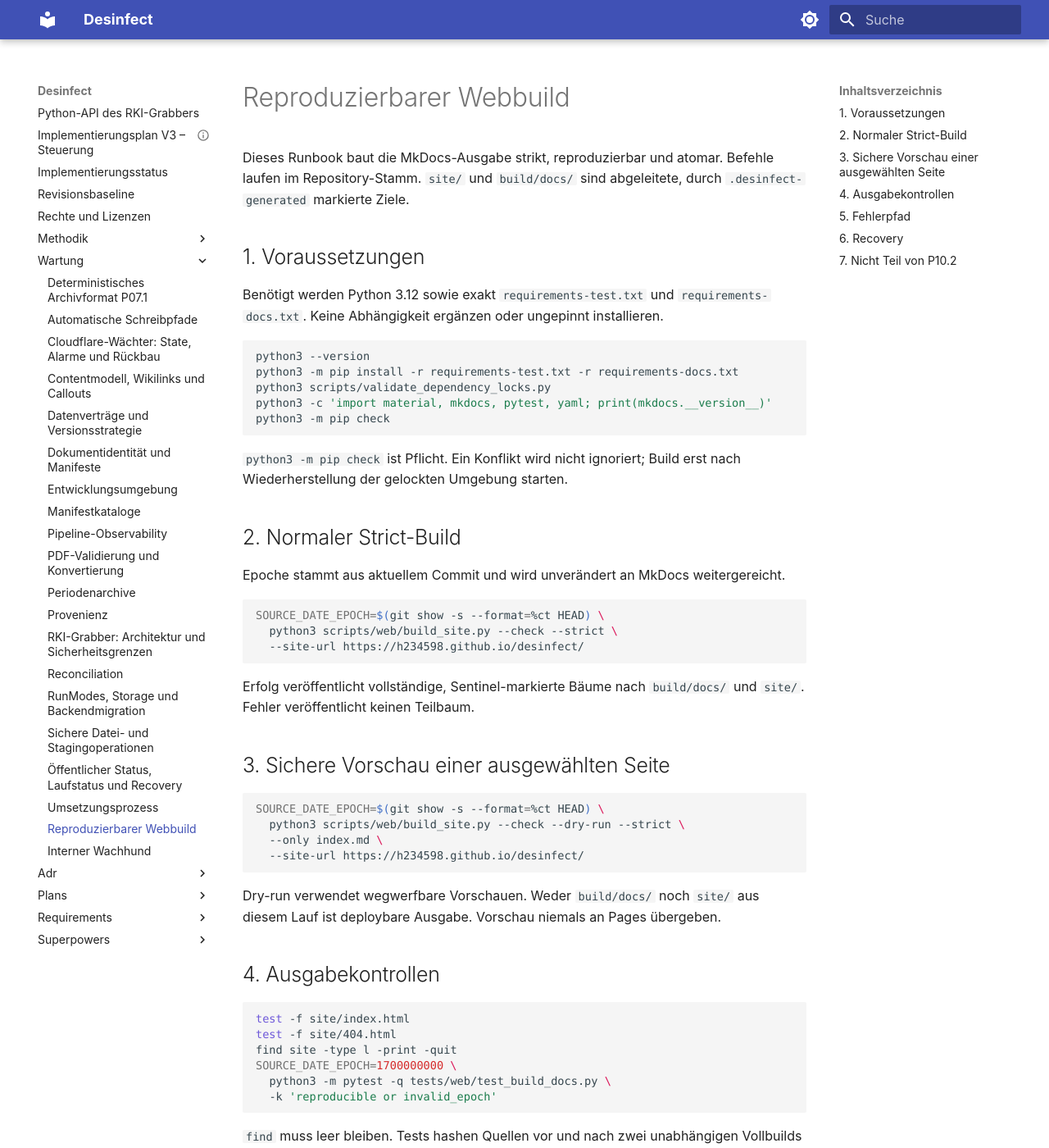
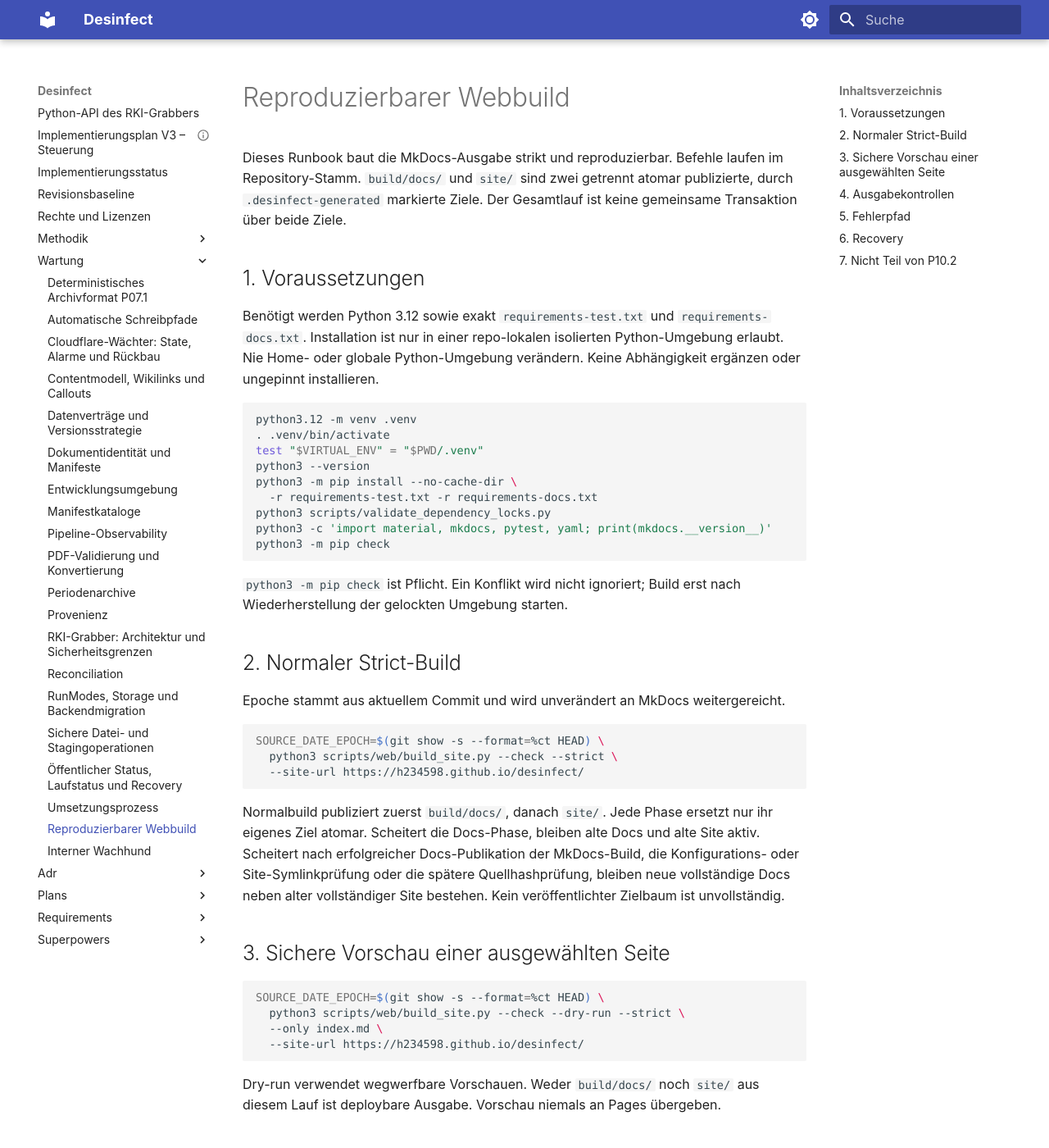
Before and after one commit to H234598/desinfect, an MkDocs documentation site: the page built from docs/Wartung/WEB-BUILD.md, in a window 1280 px wide and 1400 px high. Shown: the whole window at 82% size. Built offline with MkDocs 1.6.1 and Material for MkDocs 9.7.7, drawn with Linux system fonts in a browser that asks for light colours; some of the changed text lies outside the part shown.

Commit message:
docs: clarify web build transaction boundaries

````diff
--- a/docs/Wartung/WEB-BUILD.md
+++ b/docs/Wartung/WEB-BUILD.md
@@ -1,17 +1,24 @@
 # Reproduzierbarer Webbuild
 
-Dieses Runbook baut die MkDocs-Ausgabe strikt, reproduzierbar und atomar. Befehle
-laufen im Repository-Stamm. `site/` und `build/docs/` sind abgeleitete, durch
-`.desinfect-generated` markierte Ziele.
+Dieses Runbook baut die MkDocs-Ausgabe strikt und reproduzierbar. Befehle laufen
+im Repository-Stamm. `build/docs/` und `site/` sind zwei getrennt atomar
+publizierte, durch `.desinfect-generated` markierte Ziele. Der Gesamtlauf ist
+keine gemeinsame Transaktion über beide Ziele.
 
 ## 1. Voraussetzungen
 
 Benötigt werden Python 3.12 sowie exakt `requirements-test.txt` und
-`requirements-docs.txt`. Keine Abhängigkeit ergänzen oder ungepinnt installieren.
+`requirements-docs.txt`. Installation ist nur in einer repo-lokalen isolierten
+Python-Umgebung erlaubt. Nie Home- oder globale Python-Umgebung verändern. Keine
+Abhängigkeit ergänzen oder ungepinnt installieren.
 
 ```bash
+python3.12 -m venv .venv
+. .venv/bin/activate
+test "$VIRTUAL_ENV" = "$PWD/.venv"
 python3 --version
-python3 -m pip install -r requirements-test.txt -r requirements-docs.txt
+python3 -m pip install --no-cache-dir \
+  -r requirements-test.txt -r requirements-docs.txt
 python3 scripts/validate_dependency_locks.py
 python3 -c 'import material, mkdocs, pytest, yaml; print(mkdocs.__version__)'
 python3 -m pip check
@@ -30,8 +37,12 @@
   --site-url https://h234598.github.io/desinfect/
 ```
 
-Erfolg veröffentlicht vollständige, Sentinel-markierte Bäume nach `build/docs/`
-und `site/`. Fehler veröffentlicht keinen Teilbaum.
+Normalbuild publiziert zuerst `build/docs/`, danach `site/`. Jede Phase ersetzt
+nur ihr eigenes Ziel atomar. Scheitert die Docs-Phase, bleiben alte Docs und alte
+Site aktiv. Scheitert nach erfolgreicher Docs-Publikation der MkDocs-Build, die
+Konfigurations- oder Site-Symlinkprüfung oder die spätere Quellhashprüfung,
+bleiben neue vollständige Docs neben alter vollständiger Site bestehen. Kein
+veröffentlichter Zielbaum ist unvollständig.
 
 ## 3. Sichere Vorschau einer ausgewählten Seite
 
@@ -62,9 +73,12 @@
 
 ## 5. Fehlerpfad
 
-MkDocs-, Konfigurations-, Quellhash- oder Symlinkfehler veröffentlichen nichts.
-Vorheriger vollständiger Sentinel-markierter Zielbaum bleibt aktiv. Quellpfade
-nicht manuell löschen.
+Docs-Phasenfehler veröffentlichen nichts und behalten beide alten vollständigen
+Ziele. Nach erfolgreicher Docs-Publikation können Fehler im MkDocs-Build, in der
+Konfigurations- oder Site-Symlinkprüfung sowie bei der späteren
+Quellhashprüfung neue vollständige `build/docs/` neben alter vollständiger
+`site/` hinterlassen. Beide Ziele sind getrennte atomare Transaktionen; kein
+unvollständiger Baum wird veröffentlicht. Quellpfade nicht manuell löschen.
 
 Stale Backups zuerst inspizieren:
 
@@ -97,10 +111,12 @@
 
 Danach ausschließlich Sentinel-geprüfte Stagingtransaktion mit `--force` wie im
 Fehlerpfad verwenden. Kein `rm -rf`, kein manuelles Umbenennen, kein Löschen von
-`content/`, `config/`, `mkdocs.yml` oder `web/`. Pages-Integration gehört zu P14;
-Ownership der Site-URL zu P11.2.
+`content/`, `config/`, `mkdocs.yml` oder `web/`. Pages Build/Deploy aus `site/`
+gehört zu P11.2. Festlegung der GitHub-Pages-Site-URL gehört zu P14. Eine Custom
+Domain benötigt eine separate Adminentscheidung.
 
 ## 7. Nicht Teil von P10.2
 
 P10.3-Navigation, Wartungsicon und Tabellen fehlen absichtlich. Dieses Runbook
-konfiguriert oder deployt keine GitHub Pages.
+konfiguriert oder deployt keine GitHub Pages und trifft keine Custom-Domain-
+Entscheidung.
````
